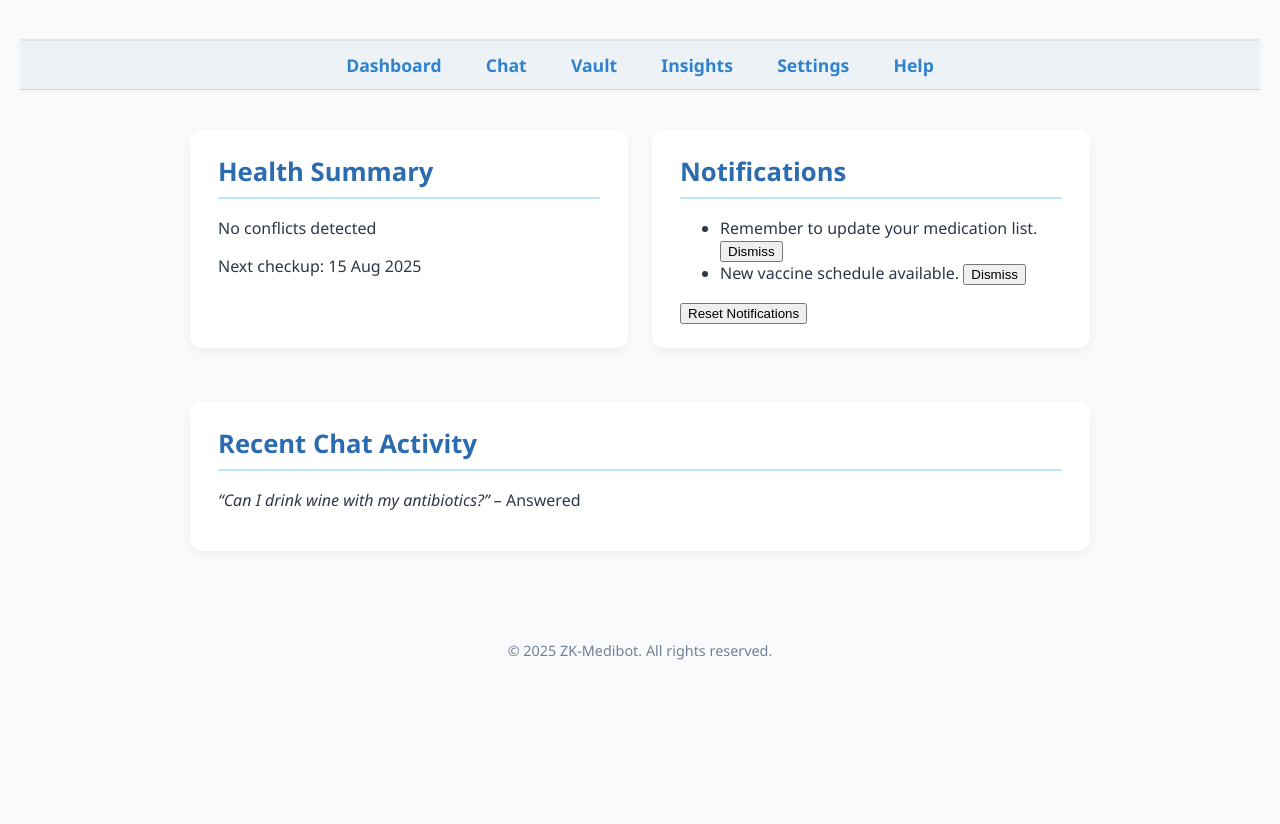
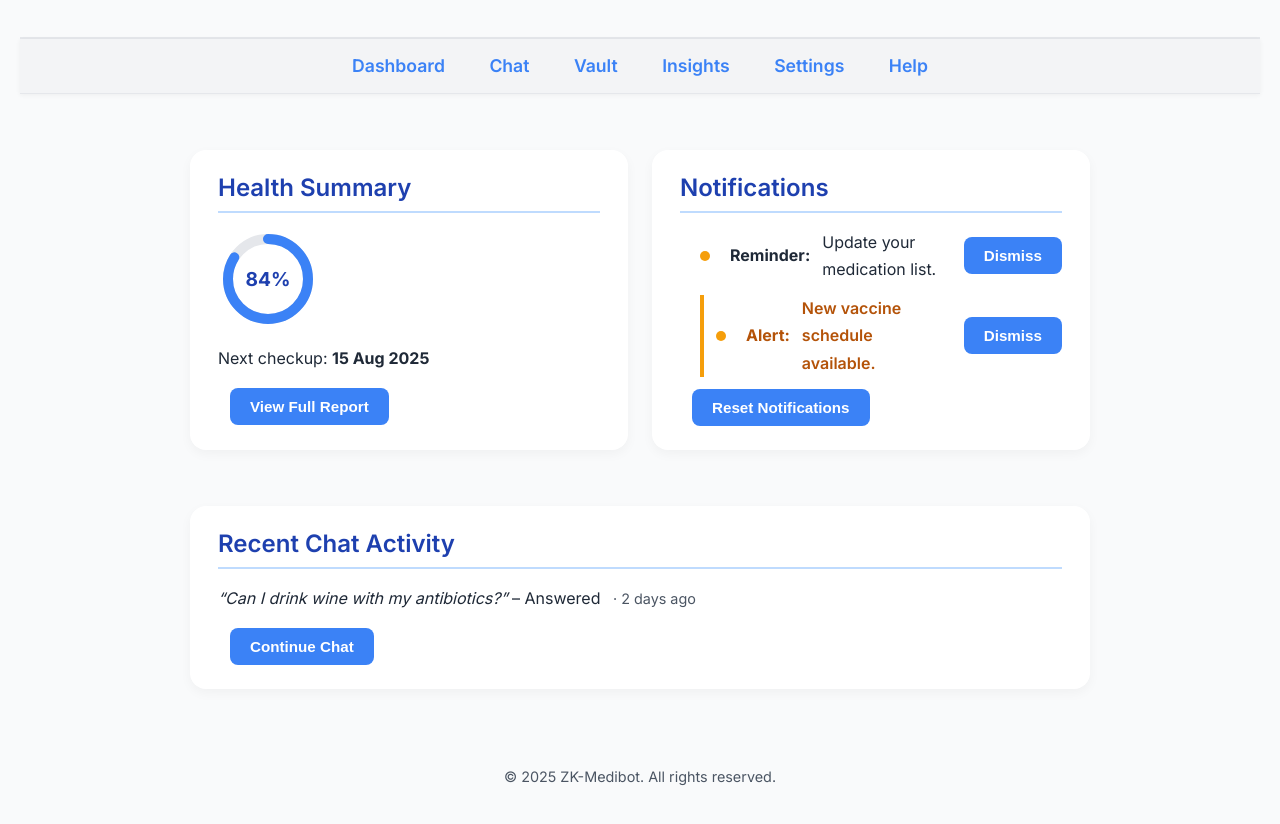
Before and after one commit to Zonish-Sheikh/zk-medibot, a plain HTML site: page index.html in a window 1280 px wide. Shown: the part 118-942 px from the top of the page. Before the commit the page ends 812 px from the top, so only its background shows below. Drawn offline with Linux system fonts and the light colour scheme.

Commit message:
Made changes to the dashboard layout with notifications and theming

```diff
--- a/css/style.css
+++ b/css/style.css
@@ -1,40 +1,58 @@
-/* GENERAL */
+:root {
+  --color-primary: #3b82f6;
+  --color-primary-dark: #1e40af;
+  --color-accent: #f59e0b;
+  --color-bg: #f9fafb;
+  --color-card-bg: #ffffff;
+  --color-text-primary: #1f2937;
+  --color-text-secondary: #4b5563;
+  --color-border: #e5e7eb;
+
+  --shadow-default: rgba(0, 0, 0, 0.04);
+  --shadow-hover: rgba(0, 0, 0, 0.08);
+
+  --font-primary: 'Inter', 'Segoe UI', Tahoma, Geneva, Verdana, sans-serif;
+}
+
 body {
-  font-family: 'Segoe UI', Tahoma, Geneva, Verdana, sans-serif;
-  background: #f9fafb;
-  color: #2d3748;
+  font-family: var(--font-primary);
+  background-color: var(--color-bg);
+  color: var(--color-text-primary);
   margin: 0;
   padding: 20px;
+  font-size: 16px;
+  line-height: 1.7;
 }
 
 header {
   text-align: center;
   padding-bottom: 24px;
-  border-bottom: 2px solid #e2e8f0;
+  border-bottom: 2px solid var(--color-border);
 }
 
 header h1 {
   margin: 0;
   font-size: 3rem;
-  color: #1a365d;
-  font-weight: 700;
+  color: var(--color-primary-dark);
+  font-weight: 600;
+  line-height: 1.2;
 }
 
 header p {
   margin-top: 6px;
   font-weight: 600;
-  color: #4a5568;
+  color: var(--color-text-secondary);
   font-size: 1.1rem;
 }
 
 /* NAV BAR */
 .main-nav {
-  background-color: #edf2f7;
-  border-bottom: 1px solid #cbd5e0;
+  background-color: #f3f4f6;
+  border-bottom: 1px solid var(--color-border);
   padding: 12px 0;
   margin-bottom: 30px;
   text-align: center;
-  box-shadow: 0 1px 5px rgba(0,0,0,0.05);
+  box-shadow: 0 1px 5px rgba(0, 0, 0, 0.05);
 }
 
 .main-nav ul {
@@ -50,14 +68,24 @@ header p {
 
 .main-nav a {
   text-decoration: none;
-  color: #3182ce;
+  color: var(--color-primary);
   font-weight: 600;
   font-size: 1.1rem;
   transition: color 0.3s ease;
 }
 
-.main-nav a:hover {
-  color: #2c5282;
+.main-nav a:hover,
+.main-nav a:focus {
+  color: var(--color-primary-dark);
+  outline: none;
+}
+
+.main-nav a:focus,
+.notifications button:focus,
+.zk-button:focus,
+.card:focus-within {
+  outline: 3px solid var(--color-primary);
+  outline-offset: 2px;
 }
 
 /* MAIN CONTENT */
@@ -68,22 +96,34 @@ header p {
   max-width: 900px;
   margin: 40px auto;
   padding: 0 20px;
+  transition: all 0.3s ease;
 }
 
+/* CARD STYLE */
 .card {
-  background: white;
-  border-radius: 12px;
+  background-color: var(--color-card-bg);
+  border-radius: 16px;
+  box-shadow: 0 4px 12px var(--shadow-default);
   padding: 24px 28px;
-  box-shadow: 0 4px 12px rgba(0, 0, 0, 0.05);
-  transition: box-shadow 0.3s ease;
+  margin: 16px 0;
+  transition: box-shadow 0.3s ease, transform 0.2s ease;
+  will-change: transform;
 }
 
-.card:hover {
-  box-shadow: 0 6px 18px rgba(0, 0, 0, 0.08);
+.card:hover,
+.card:focus-within {
+  box-shadow: 0 6px 18px var(--shadow-hover);
+  transform: translateY(-4px);
+  outline: none;
 }
 
 .card h2 {
   margin-top: 0;
+  font-size: 1.5rem;
+  font-weight: 600;
+  margin-bottom: 1rem;
+  color: var(--color-primary-dark);
+  line-height: 1.2;
 }
 
 section {
@@ -91,8 +131,8 @@ section {
 }
 
 section h2 {
-  color: #2b6cb0;
-  border-bottom: 2px solid #bee3f8;
+  color: var(--color-primary);
+  border-bottom: 2px solid #bfdbfe;
   padding-bottom: 8px;
   margin-bottom: 18px;
   font-weight: 700;
@@ -103,6 +143,7 @@ section h2 {
 .notifications ul {
   padding-left: 20px;
   font-size: 1rem;
+  margin: 0;
 }
 
 .notifications li {
@@ -110,27 +151,59 @@ section h2 {
   display: flex;
   justify-content: space-between;
   align-items: center;
+  gap: 12px;
 }
 
-.notifications button {
-  background-color: #3182ce;
+.notifications li.alert {
+  color: #b45309;
+  font-weight: 600;
+  border-left: 4px solid var(--color-accent);
+  padding-left: 12px;
+}
+
+.alert-dot {
+  display: inline-block;
+  width: 10px;
+  height: 10px;
+  background-color: var(--color-accent);
+  border-radius: 50%;
+  margin-right: 8px;
+  flex-shrink: 0;
+}
+
+/* BUTTON STYLE */
+.notifications button,
+.zk-button {
+  background-color: var(--color-primary);
   color: white;
   border: none;
-  padding: 6px 12px;
-  border-radius: 5px;
+  padding: 10px 20px;
+  border-radius: 8px;
+  font-weight: 600;
+  font-size: 0.95rem;
   cursor: pointer;
-  transition: background-color 0.3s ease;
-  font-weight: 600;
+  transition: background-color 0.2s ease, transform 0.1s ease;
+  margin-left: 12px;
 }
 
-.notifications button:hover {
-  background-color: #2c5282;
+.notifications button:hover,
+.zk-button:hover,
+.notifications button:focus,
+.zk-button:focus {
+  background-color: var(--color-primary-dark);
+  outline: none;
+  transform: translateY(-1px);
+}
+
+.notifications button:active,
+.zk-button:active {
+  transform: scale(0.97);
 }
 
 /* FOOTER */
 footer {
   text-align: center;
-  color: #718096;
+  color: var(--color-text-secondary);
   margin-top: 60px;
   font-size: 0.9rem;
   font-weight: 500;
@@ -142,6 +215,7 @@ footer {
     padding: 20px;
     margin: 20px;
   }
+
   .main-nav li {
     display: block;
     margin: 8px 0;
@@ -154,6 +228,55 @@ footer {
   }
 
   .dashboard-grid > .card:nth-child(3) {
-    grid-column: span 2; /* Make Chat Activity take full width */
+    grid-column: span 2;
   }
 }
+
+/* HEALTH RING STYLES */
+.health-ring-container {
+  position: relative;
+  width: 100px;
+  height: 100px;
+  margin-bottom: 16px;
+}
+
+.progress-ring {
+  transform: rotate(-90deg);
+}
+
+.progress-ring-bg,
+.progress-ring-circle {
+  fill: none;
+  stroke-width: 10;
+  cx: 50;
+  cy: 50;
+  r: 40;
+}
+
+.progress-ring-bg {
+  stroke: #e5e7eb;
+}
+
+.progress-ring-circle {
+  stroke: var(--color-primary);
+  stroke-dasharray: 251.2;
+  stroke-dashoffset: calc(251.2 - (251.2 * 84) / 100); /* 84% Score */
+  transition: stroke-dashoffset 0.35s;
+  stroke-linecap: round;
+}
+
+.health-score-text {
+  position: absolute;
+  top: 50%;
+  left: 50%;
+  transform: translate(-50%, -50%);
+  font-size: 1.2rem;
+  font-weight: 700;
+  color: var(--color-primary-dark);
+}
+
+.chat-time {
+  color: var(--color-text-secondary);
+  font-size: 0.9rem;
+  margin-left: 8px;
+}
--- a/index.html
+++ b/index.html
@@ -1,11 +1,15 @@
 <!DOCTYPE html>
 <html lang="en">
+
 <head>
     <meta charset="UTF-8" />
     <meta name="viewport" content="width=device-width, initial-scale=1.0" />
     <title>ZK-MEDIBOT DASHBOARD</title>
-  <link rel="stylesheet" href="css/style.css"/>
+    <!--GOOGLE FONT LINK ------------------------->
+    <link href="https://fonts.googleapis.com/css2?family=Inter:wght@400;600;700&display=swap" rel="stylesheet" />
+    <link rel="stylesheet" href="css/style.css" />
 </head>
+
 <body>
 
     <!---HEADER---------------------------------->
@@ -27,32 +31,46 @@
         </ul>
     </nav>
 
-    <!---MAIN CONTENT---------------------------------->
+    <!----MAIN CONTENT---------------------------------->
+
     <main class="dashboard-grid">
 
-    <!-- HEALTH SUMMARY CARD -->
-     <section class="card">
+        <!--- HEALTH SUMMARY CARD ------------------------------>
+        <section class="card health-card">
             <h2>Health Summary</h2>
-        <p>No conflicts detected</p>
-        <p>Next checkup: 15 Aug 2025</p>
+            <div class="health-ring-container">
+                <svg class="progress-ring" width="100" height="100">
+                    <circle class="progress-ring-bg" cx="50" cy="50" r="40" />
+                    <circle class="progress-ring-circle" cx="50" cy="50" r="40" />
+                </svg>
+                <div class="health-score-text">84%</div>
+            </div>
+            <p>Next checkup: <strong>15 Aug 2025</strong></p>
+            <button class="zk-button">View Full Report</button>
         </section>
 
-    <!-----NOTIFICATIONS CARD -------------------------->
-     <section class="card">
+        <!--- NOTIFICATIONS CARD --------------------------------->
+        <section class="card notifications">
             <h2>Notifications</h2>
             <ul>
-            <li>Remember to update your medication list. <button onclick="dismissNotif(this)">Dismiss</button></li>
-            <li>New vaccine schedule available. <button onclick="dismissNotif(this)">Dismiss</button></li>
+                <li><span class="alert-dot"></span> <strong>Reminder:</strong> Update your medication list. <button
+                        onclick="dismissNotif(this)">Dismiss</button></li>
+                <li class="alert"><span class="alert-dot"></span> <strong>Alert:</strong> New vaccine schedule
+                    available. <button onclick="dismissNotif(this)">Dismiss</button></li>
             </ul>
             <button id="resetNotifBtn">Reset Notifications</button>
         </section>
 
-    <!-----RECENT CHAT CARD ---------------------------->
+        <!-- RECENT CHAT CARD ----------------------------------->
         <section class="card">
             <h2>Recent Chat Activity</h2>
-        <p><em>“Can I drink wine with my antibiotics?”</em> – Answered</p>
+            <p><em>“Can I drink wine with my antibiotics?”</em> – Answered <span class="chat-time">· 2 days ago</span>
+            </p>
+            <button class="zk-button">Continue Chat</button>
         </section>
+
     </main>
+
 
     <!---FOOTER---------------------------------->
     <footer>
@@ -62,4 +80,5 @@
     <script src="js/main.js"></script>
 
 </body>
+
 </html>
```
Lines whose indentation alone changed are shown as unchanged.
